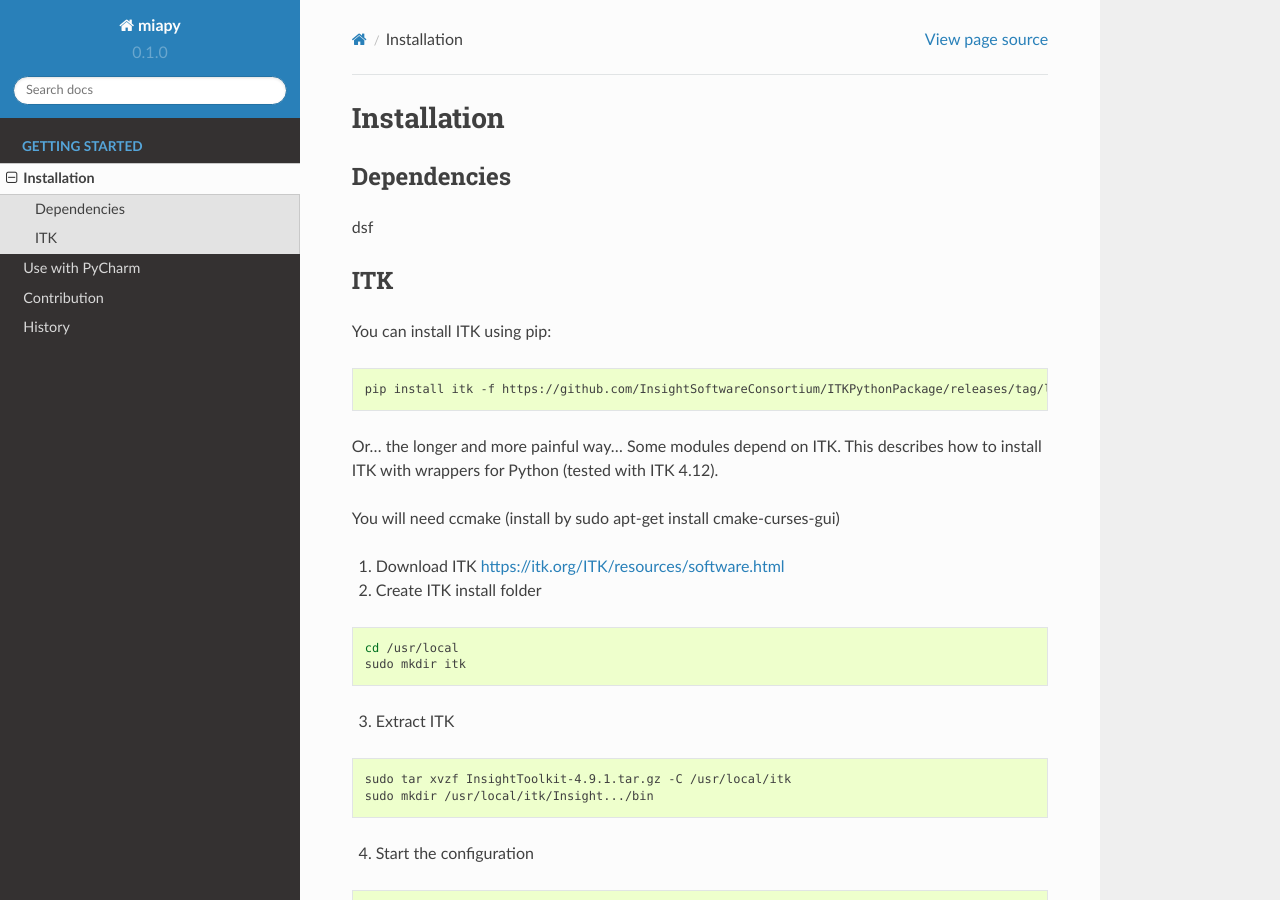
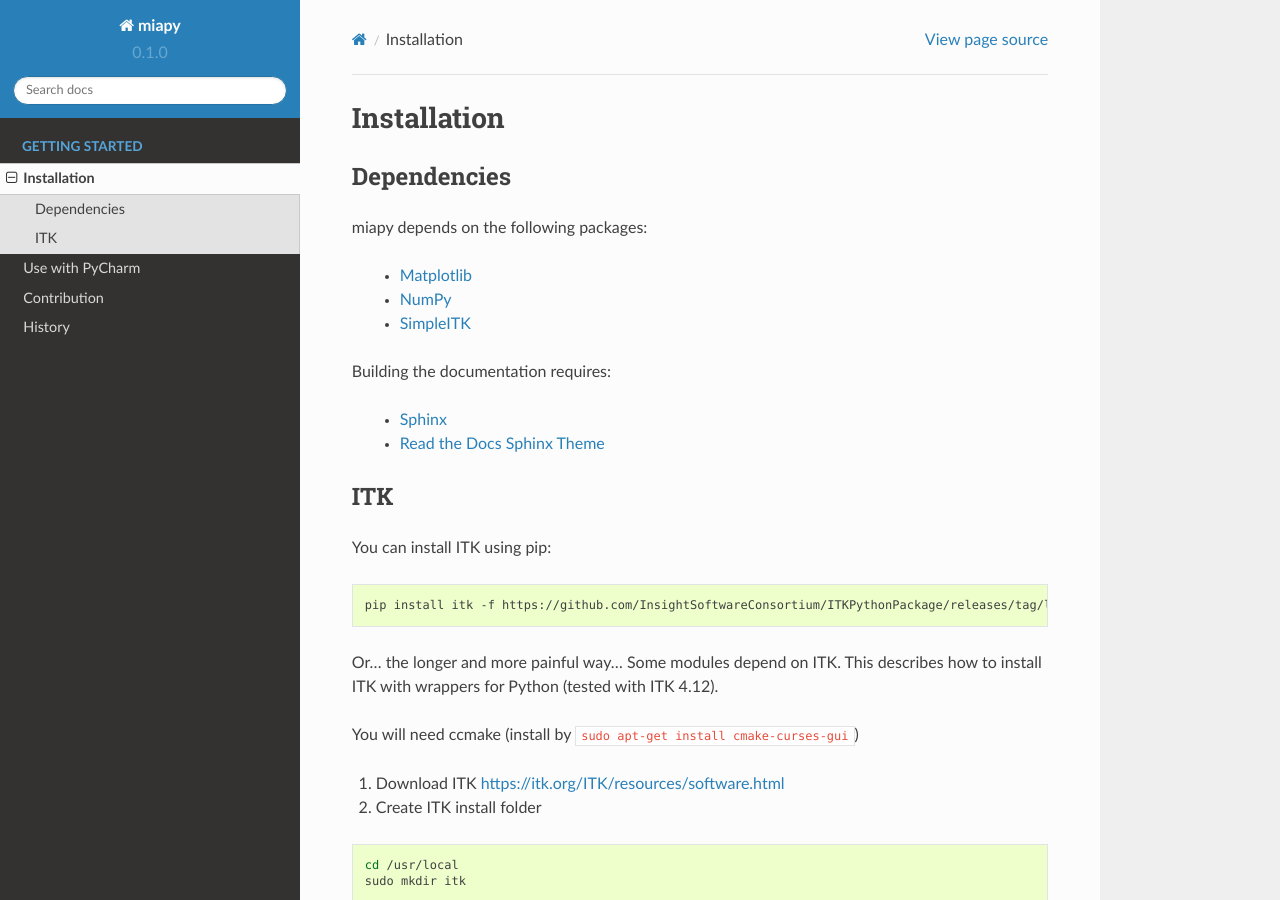
Before and after one commit to rundherum/pymia, a Sphinx documentation site: the page built from docs/installation.rst, in a window 1280 px wide and 900 px high. Built offline with Sphinx 7.4.7 and the Read the Docs theme 2.0.0, drawn with Linux system fonts in a browser that asks for light colours; formulas are drawn with MathJax 3; cross-references to code outside the pages are shown as plain code.

Commit message:
docs(installation): add dependencies

```diff
--- a/docs/installation.rst
+++ b/docs/installation.rst
@@ -2,12 +2,18 @@
 Installation
 ============
 
-
-
 Dependencies
 ------------
-dsf
+miapy depends on the following packages:
 
+ - `Matplotlib <https://matplotlib.org/>`_
+ - `NumPy <http://www.numpy.org/>`_
+ - `SimpleITK <http://www.simpleitk.org/>`_
+
+Building the documentation requires:
+
+ - `Sphinx <http://www.sphinx-doc.org>`_
+ - `Read the Docs Sphinx Theme <https://github.com/rtfd/sphinx_rtd_theme>`_
 
 ITK
 ---
@@ -22,7 +28,7 @@ You can install ITK using pip:
 Or... the longer and more painful way...
 Some modules depend on ITK. This describes how to install ITK with wrappers for Python (tested with ITK 4.12).
 
-You will need ccmake (install by sudo apt-get install cmake-curses-gui)
+You will need ccmake (install by :bash:`sudo apt-get install cmake-curses-gui`)
 
 1. Download ITK https://itk.org/ITK/resources/software.html
 2. Create ITK install folder
```
